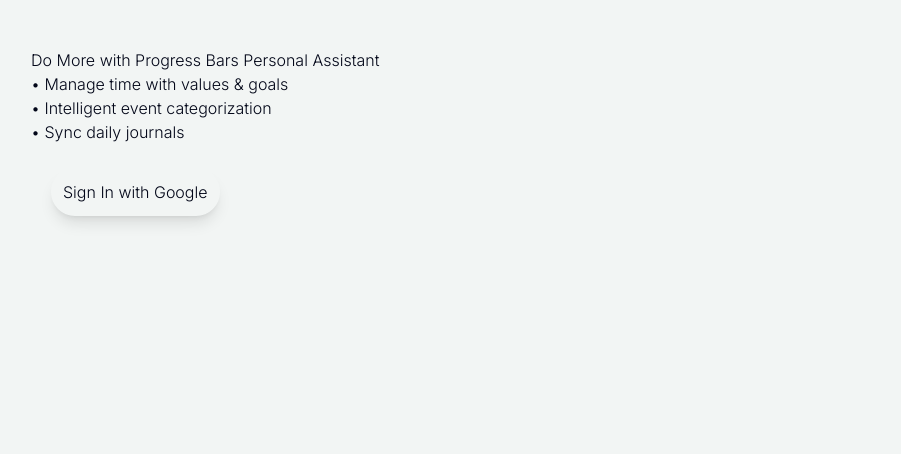
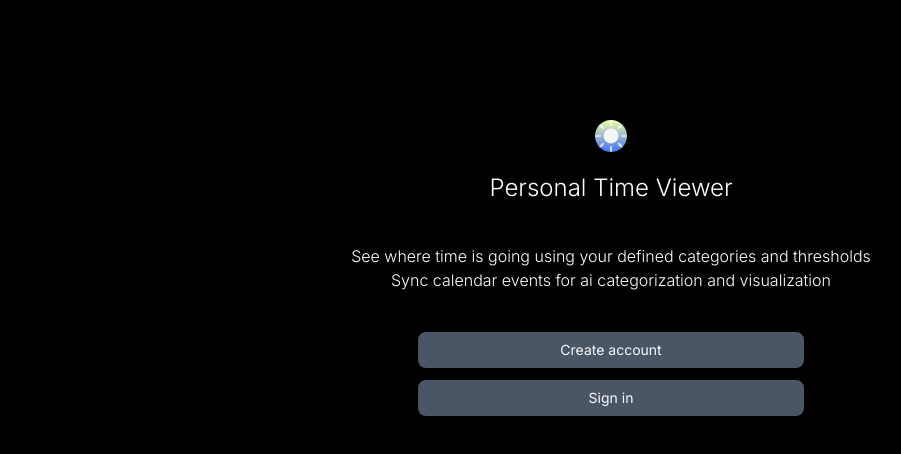
Before and after one commit to isabelfaulds/yearly-progress-bars, a React (Vite) app in the folder frontend-web/: page /login in a window 1280 px wide. Shown: the top 454 px of the page, without its empty margins (49-950 px from the left). Built offline with nearby package versions, Linux system fonts and the light colour scheme; no server answers.

Commit message:
feat(login) updated login page

```diff
--- /dev/null
+++ b/frontend-web/src/components/login-pages/LoginStep1.jsx
@@ -0,0 +1,29 @@
+import { useAuthContext } from "@/hooks/useAuth";
+import { Button } from "@/components/ui/button.jsx";
+
+const LoginStep1 = () => {
+  const { isSignedIn, handleGoogleSignIn, handleSignOut } = useAuthContext();
+  return (
+    <div className="initial-container">
+      <img
+        src="../../public/tab-icon.svg"
+        alt="Icon"
+        className="w-8 h-8 mx-auto mb-5"
+      />
+      <div className="text-2xl mb-10">Personal Time Viewer</div>
+
+      <div className="mb-10">
+        <p>
+          See where time is going using your defined categories and thresholds
+        </p>
+        <p>Sync calendar events for ai categorization and visualization</p>
+      </div>
+      <div className="m-3 flex flex-col gap-3 w-1/3 mx-auto ">
+        <Button onClick={handleGoogleSignIn}>Create account</Button>
+        <Button onClick={handleGoogleSignIn}>Sign in</Button>
+      </div>
+    </div>
+  );
+};
+
+export default LoginStep1;
--- a/frontend-web/src/routes/Login.jsx
+++ b/frontend-web/src/routes/Login.jsx
@@ -1,30 +1,35 @@
 import React from "react";
 import "firebase/auth";
 import { useAuthContext } from "../hooks/useAuth";
+import { Button } from "@/components/ui/button.jsx";
+import { useNavigate } from "react-router-dom";
+import { useState } from "react";
+
+import LoginStep1 from "@/components/login-pages/LoginStep1";
+
+const baseContainerClasses = `
+  // scrollable full background display
+  w-screen min-h-screen h-auto m-0
+  bg-[#000000] bg-cover bg-center
+  // global margins
+  p-10 sm:pt-30 sm:pl-20 text-white
+  flex flex-col
+`;
 
 const Login = () => {
+  const navigate = useNavigate();
+  const [currentStep, setCurrentStep] = useState(1);
+
   const { isSignedIn, handleGoogleSignIn, handleSignOut } = useAuthContext();
   return (
-    <div className="bg-[#f2f5f4] bg-cover bg-center w-screen min-h-screen m-0 flex flex-col items-start pt-10 pl-1 sm:pt-12 sm:pl-20 px-4 sm:px-20">
-      Do More with Progress Bars Personal Assistant
-      <p> • Manage time with values & goals </p>
-      <p> • Intelligent event categorization </p>
-      <p> • Sync daily journals </p>
-      {!isSignedIn ? (
-        <button
-          onClick={handleGoogleSignIn}
-          className="ml-5 mt-6 p-3 text-gray rounded-full rounded-full shadow-lg focus:outline-none hover:border-2"
-        >
-          Sign In with Google
-        </button>
-      ) : (
-        <button
-          onClick={handleSignOut}
-          className="ml-5 mt-6 p-3 text-gray rounded-full rounded-full shadow-lg focus:outline-none hover:border-2"
-        >
-          Sign Out
-        </button>
-      )}
+    <div className={`${baseContainerClasses} `}>
+      <div className="login-container">
+        {currentStep === 1 && (
+          <div className="initial-container">
+            <LoginStep1 />
+          </div>
+        )}
+      </div>
     </div>
   );
 };
```
